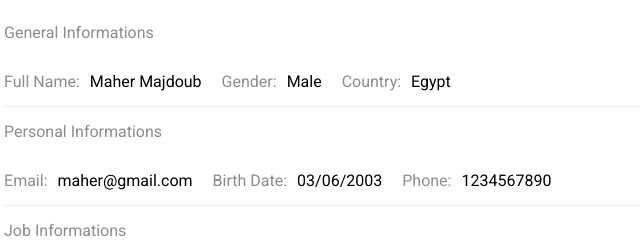
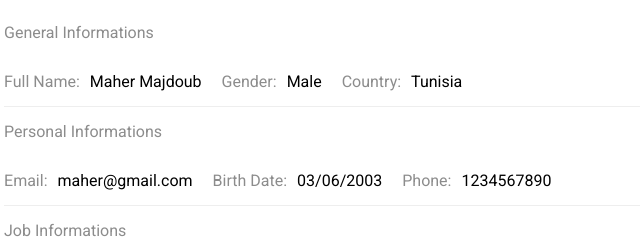
Before and after one commit to Maher-Majdoub/Maher-Majdoub.github.io, a plain HTML site: page template4/pages/profile.html in a window 1280 px wide. Shown: the part 194-446 px from the top of the page, 461-1101 px from the left. Drawn offline with Linux system fonts and the light colour scheme.

Commit message:
Update profile.html

```diff
--- a/template4/pages/profile.html
+++ b/template4/pages/profile.html
@@ -112,7 +112,7 @@
                                         </div>
                                         <div>
                                             <p>Country: </p>
-                                            <span>Egypt</span>
+                                            <span>Tunisia</span>
                                         </div>
                                     </div>
                                 </div>
```
